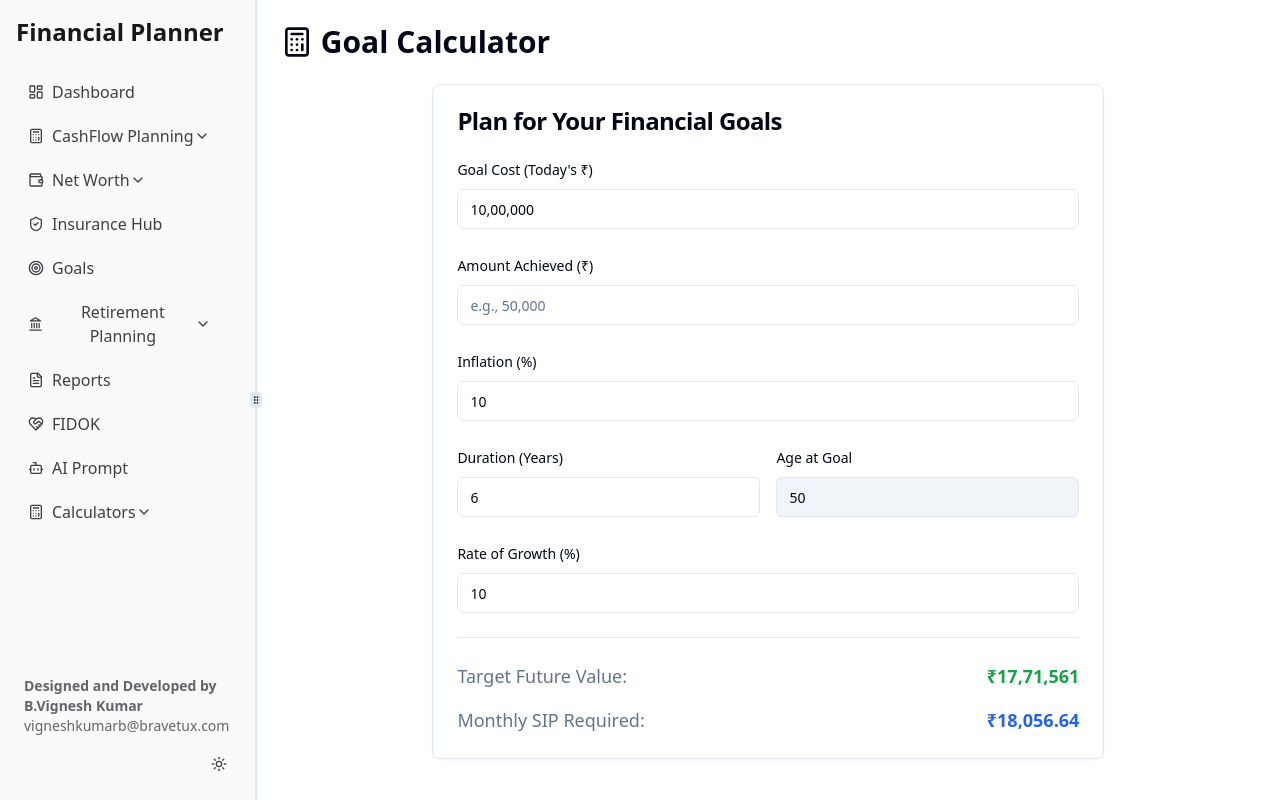
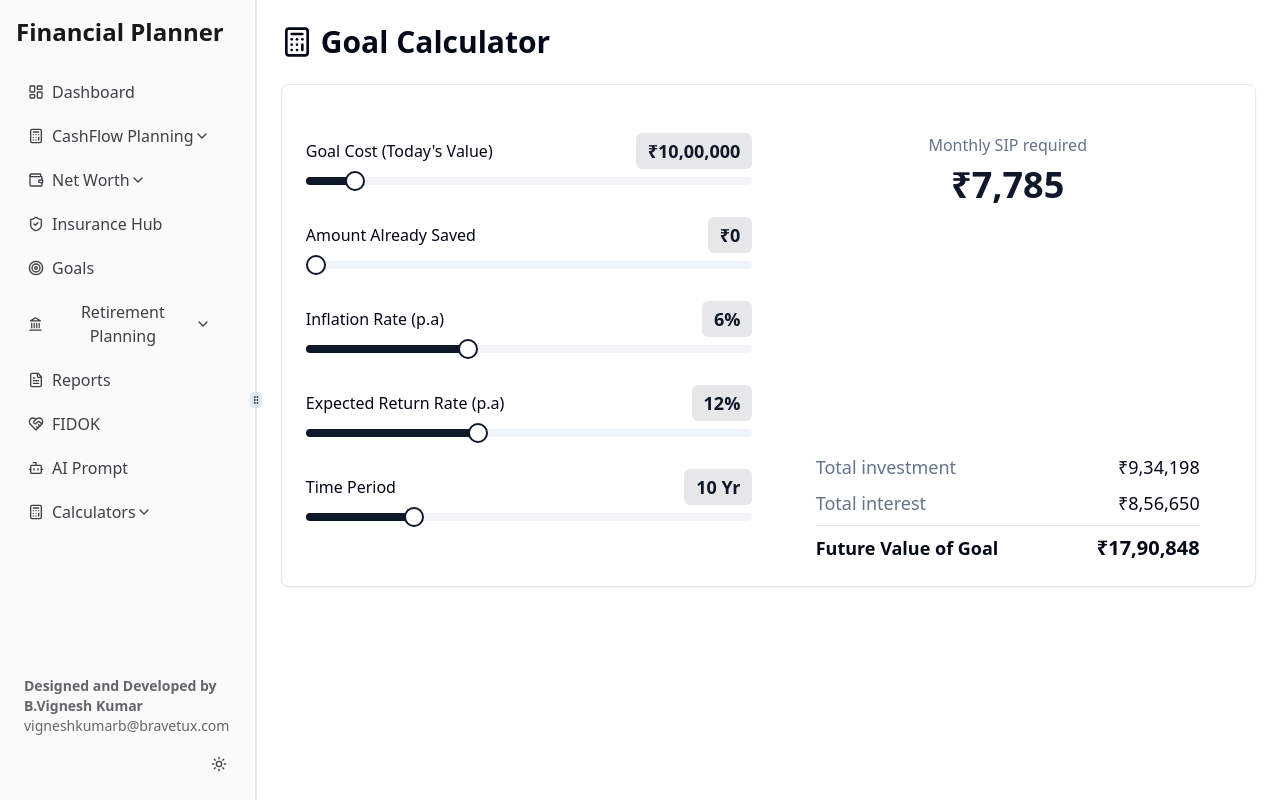
Before and after one commit to bravetux/Finance.AI, a React (Vite) app: page /dashboard/goal-calculator in a window 1280 px wide. Built offline with nearby package versions, Linux system fonts and the light colour scheme.

Commit message:
[dyad] Updated Goal Calculator UI - wrote 1 file(s)

```diff
--- a/src/pages/GoalCalculator.tsx
+++ b/src/pages/GoalCalculator.tsx
@@ -1,9 +1,9 @@
 "use client";
 
-import React, { useState, useMemo, useEffect } from "react";
-import { Card, CardContent, CardHeader, CardTitle } from "@/components/ui/card";
-import { Input } from "@/components/ui/input";
-import { Label } from "@/components/ui/label";
+import React, { useState, useMemo } from "react";
+import { Card, CardContent } from "@/components/ui/card";
+import { Slider } from "@/components/ui/slider";
+import { PieChart, Pie, Cell, ResponsiveContainer, Legend } from "recharts";
 import { Calculator } from "lucide-react";
 
 // Calculation helpers
@@ -23,40 +23,34 @@ const calculateSIPRequired = (targetFutureValue: number, rateOfGrowth: number, d
 const GoalCalculator: React.FC = () => {
   const [goalCost, setGoalCost] = useState(1000000);
   const [amountAchieved, setAmountAchieved] = useState(0);
-  const [inflation, setInflation] = useState(10);
-  const [duration, setDuration] = useState(6);
-  const [rateOfGrowth, setRateOfGrowth] = useState(10);
-  const [currentAge, setCurrentAge] = useState(44); // Default, will be updated from localStorage
+  const [inflation, setInflation] = useState(6);
+  const [duration, setDuration] = useState(10);
+  const [rateOfGrowth, setRateOfGrowth] = useState(12);
 
-  useEffect(() => {
-    try {
-      const savedRetirementData = localStorage.getItem('retirementData');
-      if (savedRetirementData) {
-        const retirementData = JSON.parse(savedRetirementData);
-        setCurrentAge(retirementData.currentAge || 44);
-      }
-    } catch (e) {
-      console.error("Failed to load retirement data from localStorage:", e);
-    }
-  }, []);
+  const { monthlySipRequired, investedAmount, totalInterest, targetFutureValue } = useMemo(() => {
+    const remainingGoalCost = Math.max(0, goalCost - amountAchieved);
+    const targetFV = calculateTargetFutureValue(remainingGoalCost, inflation, duration);
+    const monthlySip = calculateSIPRequired(targetFV, rateOfGrowth, duration);
+    const totalInvested = monthlySip * duration * 12;
+    const interest = targetFV - totalInvested;
 
-  const { ageAtGoal, targetFutureValue, monthlySipRequired } = useMemo(() => {
-    const ageAtGoal = currentAge + duration;
-    const remainingGoalCost = Math.max(0, goalCost - amountAchieved);
-    const targetFutureValue = calculateTargetFutureValue(remainingGoalCost, inflation, duration);
-    const monthlySipRequired = calculateSIPRequired(targetFutureValue, rateOfGrowth, duration);
-    return { ageAtGoal, targetFutureValue, monthlySipRequired };
-  }, [goalCost, amountAchieved, inflation, duration, rateOfGrowth, currentAge]);
+    return {
+      monthlySipRequired: monthlySip,
+      investedAmount: totalInvested,
+      totalInterest: interest > 0 ? interest : 0,
+      targetFutureValue: targetFV
+    };
+  }, [goalCost, amountAchieved, inflation, duration, rateOfGrowth]);
+
+  const chartData = [
+    { name: "Total investment", value: investedAmount },
+    { name: "Total interest", value: totalInterest },
+  ];
+
+  const COLORS = ["#E0E7FF", "#4F46E5"];
 
   const formatCurrency = (value: number) => {
-    return `₹${value.toLocaleString("en-IN", { maximumFractionDigits: 2 })}`;
-  };
-
-  const handleInputChange = (setter: React.Dispatch<React.SetStateAction<number>>, value: string) => {
-    const numericValue = Number(value.replace(/,/g, ''));
-    if (!isNaN(numericValue)) {
-      setter(numericValue);
-    }
+    return `₹${value.toLocaleString("en-IN", { maximumFractionDigits: 0 })}`;
   };
 
   return (
@@ -66,81 +60,68 @@ const GoalCalculator: React.FC = () => {
         Goal Calculator
       </h1>
 
-      <Card className="max-w-2xl mx-auto">
-        <CardHeader>
-          <CardTitle>Plan for Your Financial Goals</CardTitle>
-        </CardHeader>
-        <CardContent className="space-y-6">
-          <div className="space-y-2">
-            <Label htmlFor="goalCost">Goal Cost (Today's ₹)</Label>
-            <Input
-              id="goalCost"
-              type="text"
-              value={goalCost.toLocaleString('en-IN')}
-              onChange={(e) => handleInputChange(setGoalCost, e.target.value)}
-            />
+      <Card>
+        <CardContent className="pt-6">
+          <div className="grid md:grid-cols-2 gap-8 mt-6">
+            <div className="space-y-8">
+              <div>
+                <div className="flex justify-between items-center mb-2">
+                  <label className="font-medium">Goal Cost (Today's Value)</label>
+                  <span className="text-lg font-bold text-primary bg-primary/10 px-3 py-1 rounded-md">
+                    {formatCurrency(goalCost)}
+                  </span>
                 </div>
-          <div className="space-y-2">
-            <Label htmlFor="amountAchieved">Amount Achieved (₹)</Label>
-            <Input
-              id="amountAchieved"
-              type="text"
-              placeholder="e.g., 50,000"
-              value={amountAchieved > 0 ? amountAchieved.toLocaleString('en-IN') : ''}
-              onChange={(e) => handleInputChange(setAmountAchieved, e.target.value)}
-            />
+                <Slider value={[goalCost]} onValueChange={(val) => setGoalCost(val[0])} min={100000} max={10000000} step={100000} />
               </div>
-          <div className="space-y-2">
-            <Label htmlFor="inflation">Inflation (%)</Label>
-            <Input
-              id="inflation"
-              type="number"
-              value={inflation}
-              onChange={(e) => handleInputChange(setInflation, e.target.value)}
-            />
+              <div>
+                <div className="flex justify-between items-center mb-2">
+                  <label className="font-medium">Amount Already Saved</label>
+                  <span className="text-lg font-bold text-primary bg-primary/10 px-3 py-1 rounded-md">
+                    {formatCurrency(amountAchieved)}
+                  </span>
                 </div>
-          <div className="grid grid-cols-2 gap-4">
-            <div className="space-y-2">
-              <Label htmlFor="duration">Duration (Years)</Label>
-              <Input
-                id="duration"
-                type="number"
-                value={duration}
-                onChange={(e) => handleInputChange(setDuration, e.target.value)}
-              />
+                <Slider value={[amountAchieved]} onValueChange={(val) => setAmountAchieved(val[0])} min={0} max={goalCost} step={10000} />
               </div>
-            <div className="space-y-2">
-              <Label htmlFor="ageAtGoal">Age at Goal</Label>
-              <Input
-                id="ageAtGoal"
-                type="number"
-                value={ageAtGoal}
-                readOnly
-                className="bg-muted"
-              />
+              <div>
+                <div className="flex justify-between items-center mb-2">
+                  <label className="font-medium">Inflation Rate (p.a)</label>
+                  <span className="text-lg font-bold text-primary bg-primary/10 px-3 py-1 rounded-md">{inflation}%</span>
+                </div>
+                <Slider value={[inflation]} onValueChange={(val) => setInflation(val[0])} min={1} max={15} step={0.5} />
+              </div>
+              <div>
+                <div className="flex justify-between items-center mb-2">
+                  <label className="font-medium">Expected Return Rate (p.a)</label>
+                  <span className="text-lg font-bold text-primary bg-primary/10 px-3 py-1 rounded-md">{rateOfGrowth}%</span>
+                </div>
+                <Slider value={[rateOfGrowth]} onValueChange={(val) => setRateOfGrowth(val[0])} min={1} max={30} step={0.5} />
+              </div>
+              <div>
+                <div className="flex justify-between items-center mb-2">
+                  <label className="font-medium">Time Period</label>
+                  <span className="text-lg font-bold text-primary bg-primary/10 px-3 py-1 rounded-md">{duration} Yr</span>
+                </div>
+                <Slider value={[duration]} onValueChange={(val) => setDuration(val[0])} min={1} max={40} step={1} />
               </div>
             </div>
-          <div className="space-y-2">
-            <Label htmlFor="rateOfGrowth">Rate of Growth (%)</Label>
-            <Input
-              id="rateOfGrowth"
-              type="number"
-              value={rateOfGrowth}
-              onChange={(e) => handleInputChange(setRateOfGrowth, e.target.value)}
-            />
+            <div className="flex flex-col items-center">
+              <div className="w-full max-w-sm mb-6 space-y-2 text-center">
+                  <p className="text-muted-foreground">Monthly SIP required</p>
+                  <p className="text-4xl font-bold text-primary">{formatCurrency(monthlySipRequired)}</p>
               </div>
-          <div className="border-t pt-6 mt-4 space-y-4 text-lg">
-            <div className="flex justify-between">
-              <span className="text-muted-foreground">Target Future Value:</span>
-              <span className="font-bold text-green-600">
-                {formatCurrency(targetFutureValue)}
-              </span>
+              <ResponsiveContainer width="100%" height={200}>
+                <PieChart>
+                  <Pie data={chartData} cx="50%" cy="50%" innerRadius={60} outerRadius={80} fill="#8884d8" paddingAngle={5} dataKey="value">
+                    {chartData.map((entry, index) => (<Cell key={`cell-${index}`} fill={COLORS[index % COLORS.length]} />))}
+                  </Pie>
+                  <Legend iconType="circle" />
+                </PieChart>
+              </ResponsiveContainer>
+              <div className="w-full max-w-sm mt-6 space-y-2 text-lg">
+                <div className="flex justify-between"><span className="text-muted-foreground">Total investment</span><span className="font-medium">{formatCurrency(investedAmount)}</span></div>
+                <div className="flex justify-between"><span className="text-muted-foreground">Total interest</span><span className="font-medium">{formatCurrency(totalInterest)}</span></div>
+                <div className="flex justify-between border-t pt-2 mt-2"><span className="font-bold">Future Value of Goal</span><span className="font-bold text-xl">{formatCurrency(targetFutureValue)}</span></div>
               </div>
-            <div className="flex justify-between">
-              <span className="text-muted-foreground">Monthly SIP Required:</span>
-              <span className="font-bold text-blue-600">
-                {formatCurrency(monthlySipRequired)}
-              </span>
             </div>
           </div>
         </CardContent>
```
Lines whose indentation alone changed are shown as unchanged.
